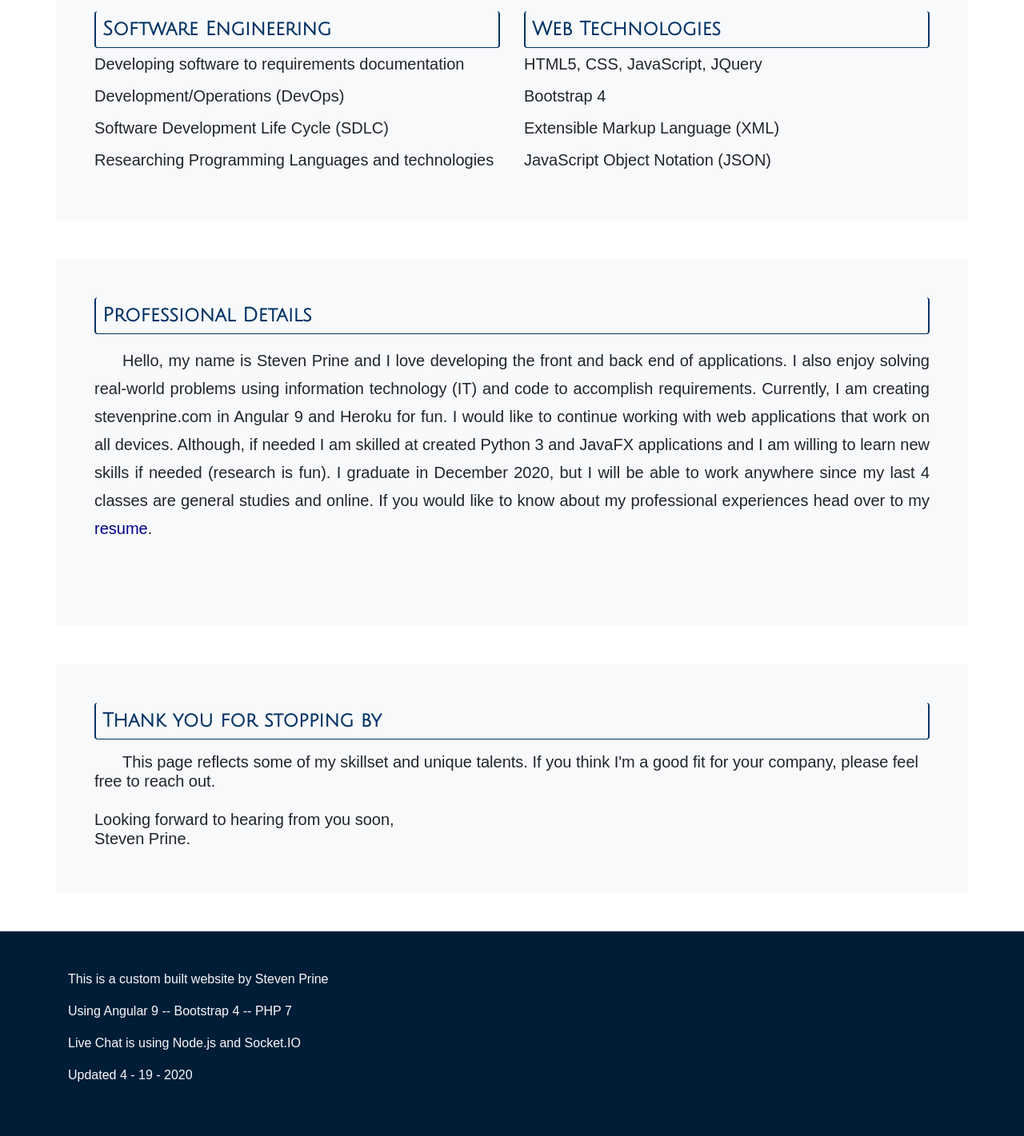
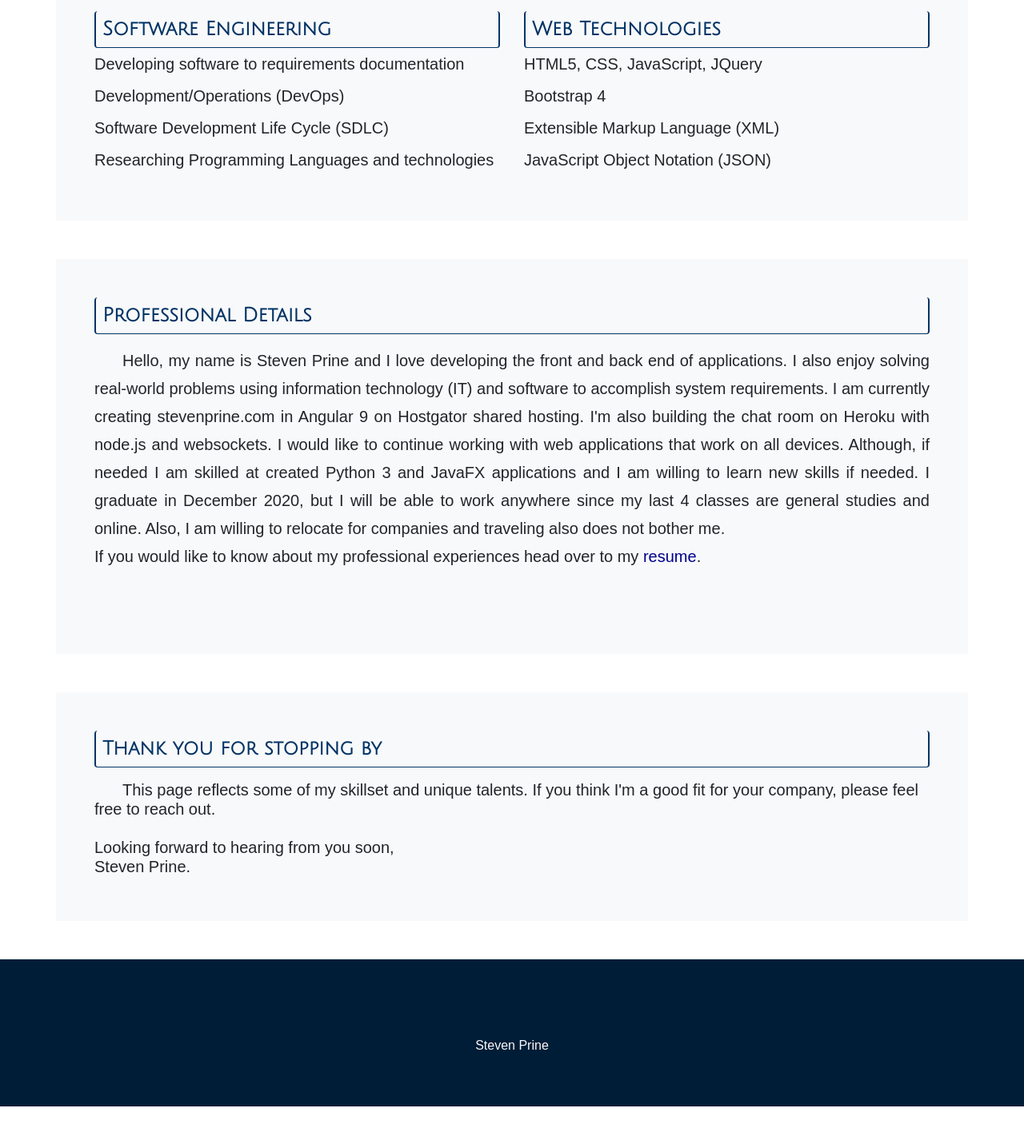
Before and after one commit to sprine168/stevenprine.com, an Angular app: page /about in a window 1280 px wide. Shown: the part 778-2199 px from the top of the page at 80% size. After the commit the page ends 2162 px from the top, so only its background shows below. Built offline with nearby package versions, Linux system fonts and the light colour scheme; what ngx-socket-io would draw is missing.

Commit message:
Version 2.0 Completed

```diff
--- a/src/app/footer/footer.component.html
+++ b/src/app/footer/footer.component.html
@@ -1,10 +1,9 @@
 <footer class="background p-5">
     <div class="container">
 
-        <p class="text-light">This is a custom built website by Steven Prine</p>
-        <p class="text-light">Using Angular 9 -- Bootstrap 4 -- PHP 7</p>
-        <p class="text-light">Live Chat is using Node.js and Socket.IO</p>
-        <p class="text-light">Updated 4 - 19 - 2020</p>
+        <p class="text-light text-center mt-5">
+            Steven Prine
+        </p>
 
     </div>
 </footer>
--- a/src/app/home/home.component.html
+++ b/src/app/home/home.component.html
@@ -69,15 +69,17 @@
 
             <p class="h5 mt-3 indent doubleSpace justify">
                 Hello, my name is Steven Prine and I love developing the front and back end of applications.
-                I also enjoy solving real-world problems using information technology (IT) and code to accomplish
-                requirements.
-                Currently, I am creating stevenprine.com in Angular 9 and Heroku for fun.
+                I also enjoy solving real-world problems using information technology (IT) and software to accomplish
+                 system requirements.
+                I am currently creating stevenprine.com in Angular 9 on Hostgator shared hosting. I'm also building
+                the chat room on Heroku with node.js and websockets.
                 I would like to continue working with web applications that work on all devices. Although, if needed
-                I am skilled at created Python 3 and JavaFX applications and I am willing to learn new skills if needed
-                (research is fun).
+                I am skilled at created Python 3 and JavaFX applications and I am willing to learn new skills if needed.
                 I graduate in December 2020, but I will be able to work anywhere since my last 4 classes are general
-                studies and online.
-                If you would like to know about my professional experiences head over to my <a class="textLink"
+                studies and online. Also, I am willing to relocate for companies and traveling also does not bother me.
+                <br class="mb-5">
+                If you would like to know about my professional experiences head over to my
+                <a class="textLink"
                     routerLink="/resume">resume</a>.
             </p>
         </div>
```
